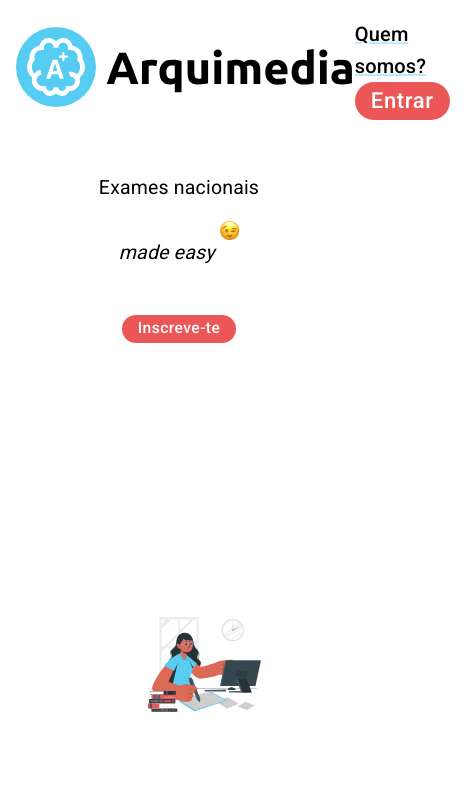
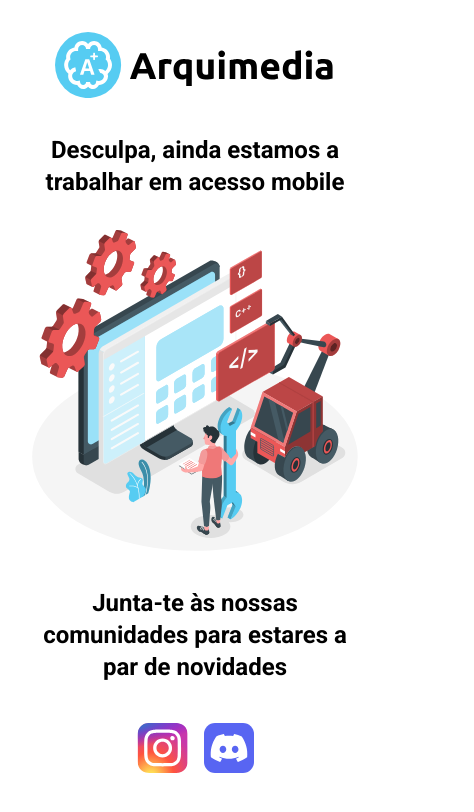
Before and after one commit to HackerSchool/Arquimedia, a React (Create React App) app in the folder frontend/: page / in a window 390 px wide. Shown: the top 812 px of the page, 474 px wide, since content can reach past the window. Built offline with nearby package versions, Linux system fonts and the light colour scheme; no server answers.

Commit message:
Added Mobile Viewport restriction

```diff
--- a/frontend/src/App.js
+++ b/frontend/src/App.js
@@ -32,6 +32,8 @@ axios.defaults.headers.common['Authorization'] = localStorage.getItem('Authoriza
 
 function App() {
 	const matches = useMediaQuery('(max-width:1000px)');
+
+	if (matches) return <MobileWarningPage />;
 
 	return (
 		<UserContextProvider>
```
